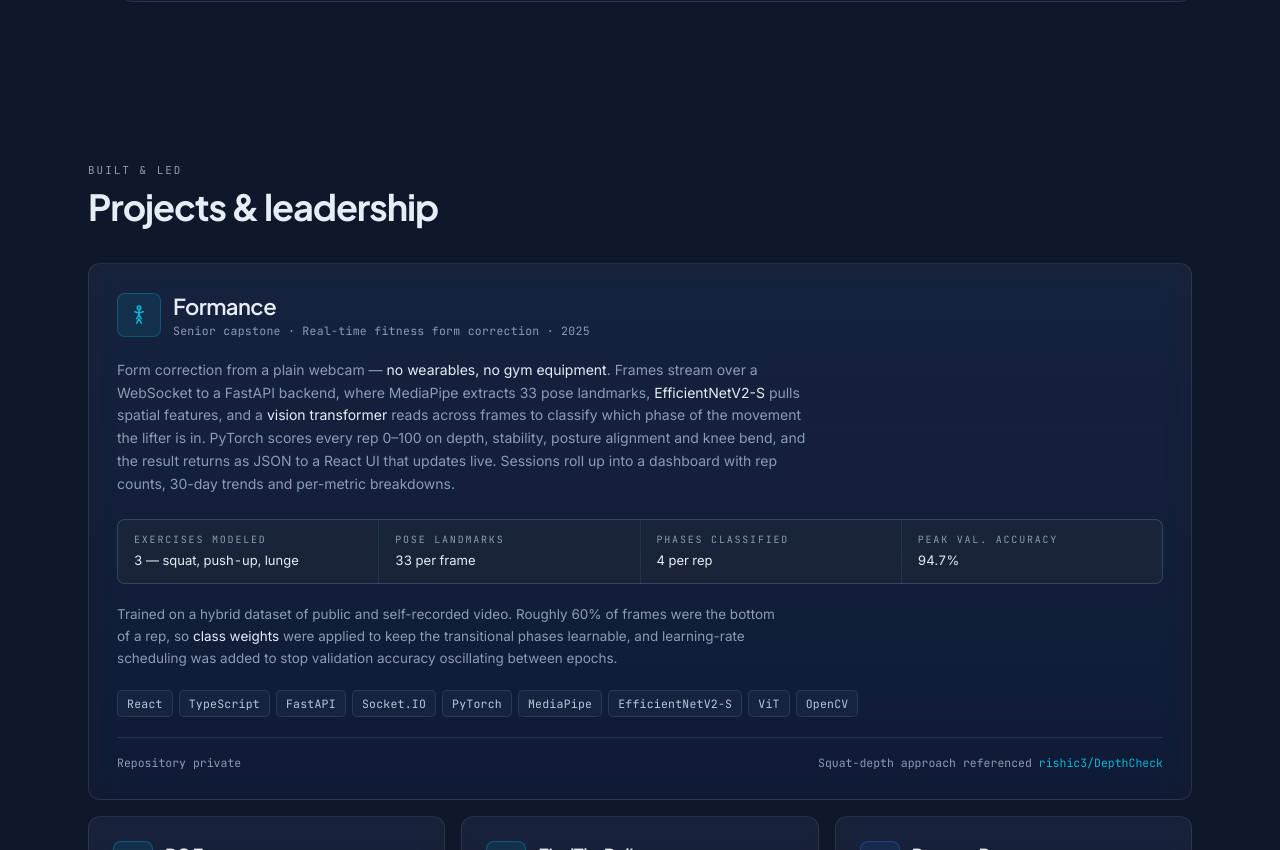
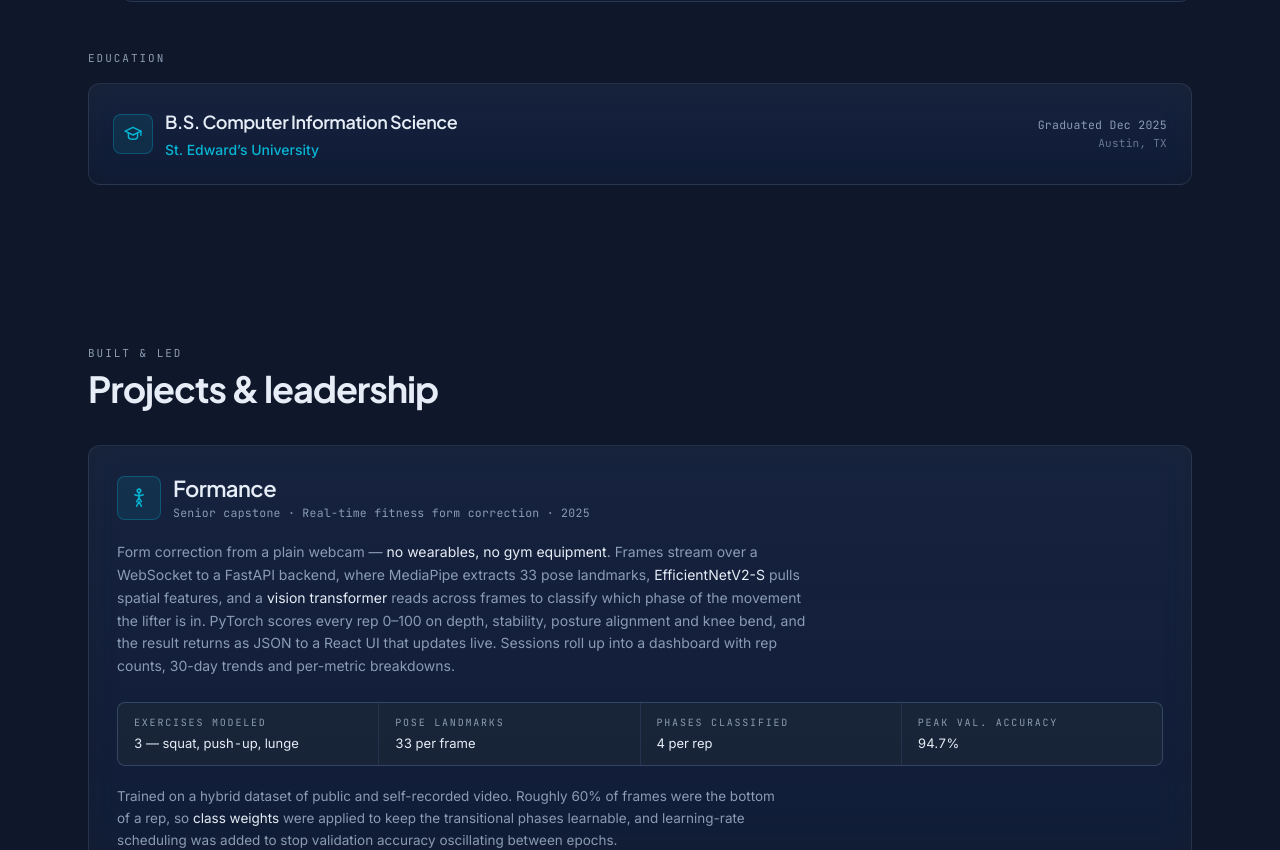
Before and after one commit to ZaayanJ/ZaayanJ.github.io, a plain HTML site: page index.html in a window 1280 px wide. Shown: the part 3620-4470 px from the top of the page. Drawn offline with nearby package versions, Linux system fonts and the light colour scheme.

Commit message:
Add education entry under the experience timeline
B.S. Computer Information Science, St. Edward's University, graduated
Dec 2025. Placed as a labeled Education block at the end of the Experience
section rather than a new nav item, matching the Leadership pattern inside
Projects.

Co-Authored-By: Claude Opus 5 <noreply@anthropic.com>
Claude-Session: https://claude.ai/code/session_0146b6NwLgJr2dwHhR5nb6SU

```diff
--- a/index.html
+++ b/index.html
@@ -522,6 +522,26 @@
         </div>
       </article>
     </div>
+
+    <div class="label mb-4 mt-12">Education</div>
+
+    <article class="glass lift rounded-xl p-5 sm:p-6">
+      <div class="flex flex-wrap items-center justify-between gap-x-4 gap-y-2">
+        <div class="flex items-center gap-3">
+          <span class="flex h-10 w-10 shrink-0 items-center justify-center rounded-lg border border-cy/30 bg-cy/10 text-cy">
+            <svg class="h-5 w-5" viewBox="0 0 24 24" fill="none" stroke="currentColor" stroke-width="1.7" stroke-linecap="round" stroke-linejoin="round"><path d="M12 4 2.5 8.6 12 13.2l9.5-4.6L12 4Z"/><path d="M6.5 10.8v4.4c0 1.7 2.5 3 5.5 3s5.5-1.3 5.5-3v-4.4"/><path d="M21.5 8.6v5"/></svg>
+          </span>
+          <div>
+            <h3 class="font-display text-[17px] font-semibold tracking-tight text-fg sm:text-[18px]">B.S. Computer Information Science</h3>
+            <div class="mt-1 text-[14px] font-medium text-cy">St. Edward&rsquo;s University</div>
+          </div>
+        </div>
+        <div class="text-left sm:text-right">
+          <div class="font-mono text-[11.5px] tracking-wide text-mut tnum">Graduated Dec 2025</div>
+          <div class="mt-0.5 font-mono text-[11px] tracking-wide text-mut/70">Austin, TX</div>
+        </div>
+      </div>
+    </article>
   </section>
 
   <!-- ══ PROJECTS ══ -->
```
